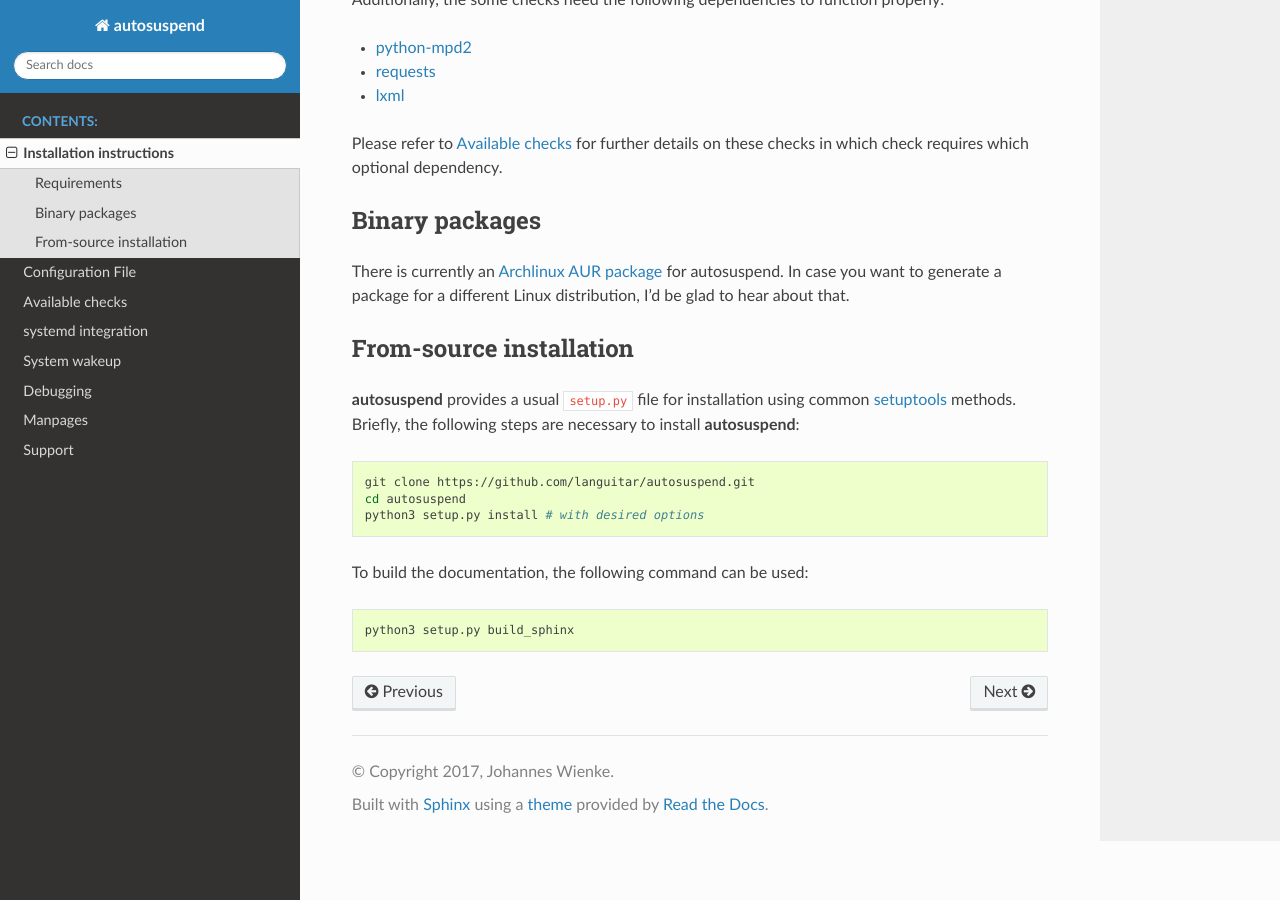
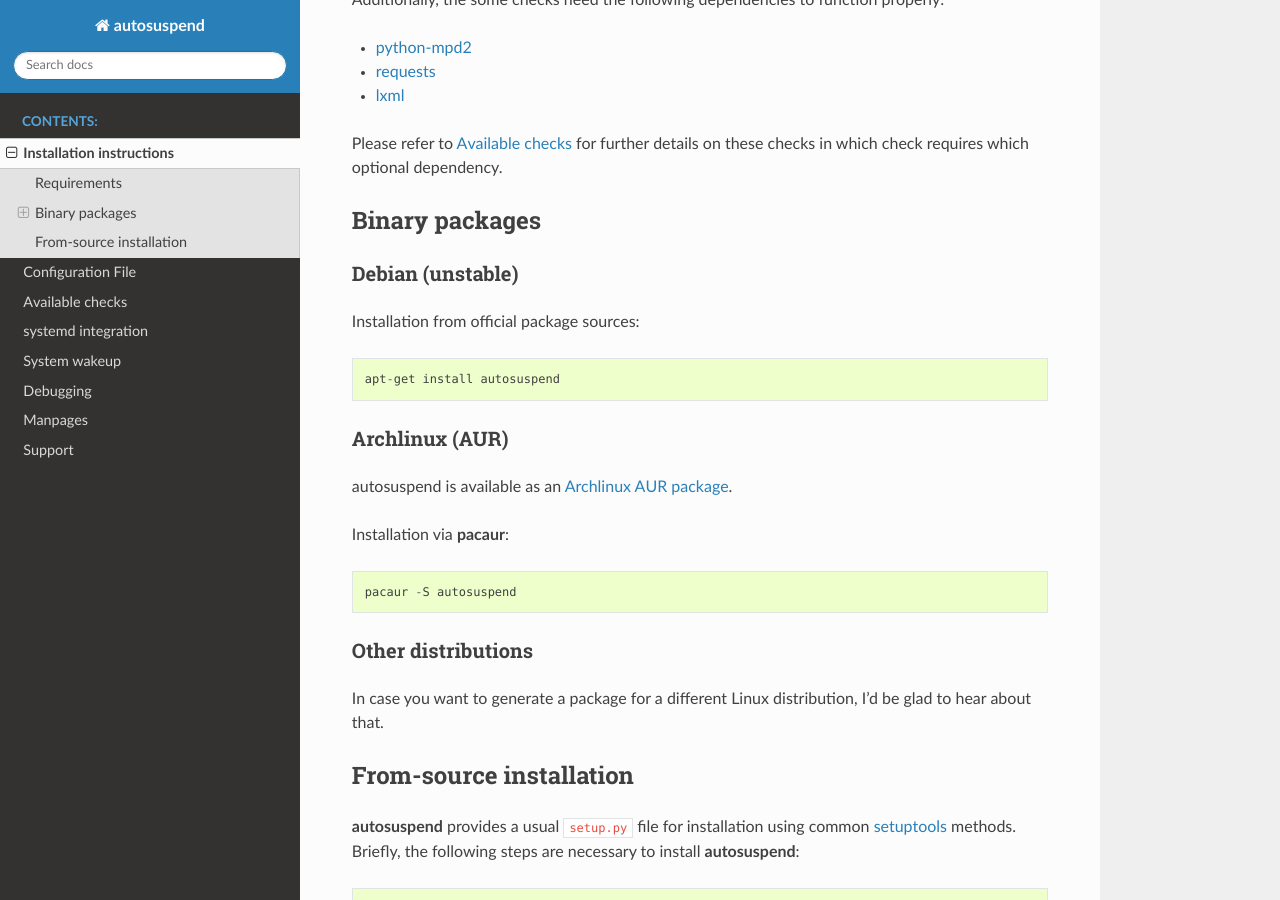
Before and after one commit to languitar/autosuspend, a Sphinx documentation site: the page built from doc/source/installation.rst, in a window 1280 px wide and 900 px high, scrolled down 348 px. Built offline with Sphinx 7.4.7 and the Read the Docs theme 2.0.0, drawn with Linux system fonts in a browser that asks for light colours; the version number could not be read and is left out.

Commit message:
Explain installation for debian

```diff
--- a/doc/source/installation.rst
+++ b/doc/source/installation.rst
@@ -20,7 +20,25 @@
 Binary packages
 ---------------
 
-There is currently an `Archlinux AUR package <https://aur.archlinux.org/packages/autosuspend/>`_ for |project|.
+Debian (unstable)
+~~~~~~~~~~~~~~~~~
+
+Installation from official package sources::
+
+    apt-get install autosuspend
+
+Archlinux (AUR)
+~~~~~~~~~~~~~~~
+
+|project| is available as an `Archlinux AUR package <https://aur.archlinux.org/packages/autosuspend/>`_.
+
+Installation via :program:`pacaur`::
+
+    pacaur -S autosuspend
+
+Other distributions
+~~~~~~~~~~~~~~~~~~~
+
 In case you want to generate a package for a different Linux distribution, I'd be glad to hear about that.
 
 From-source installation
```
